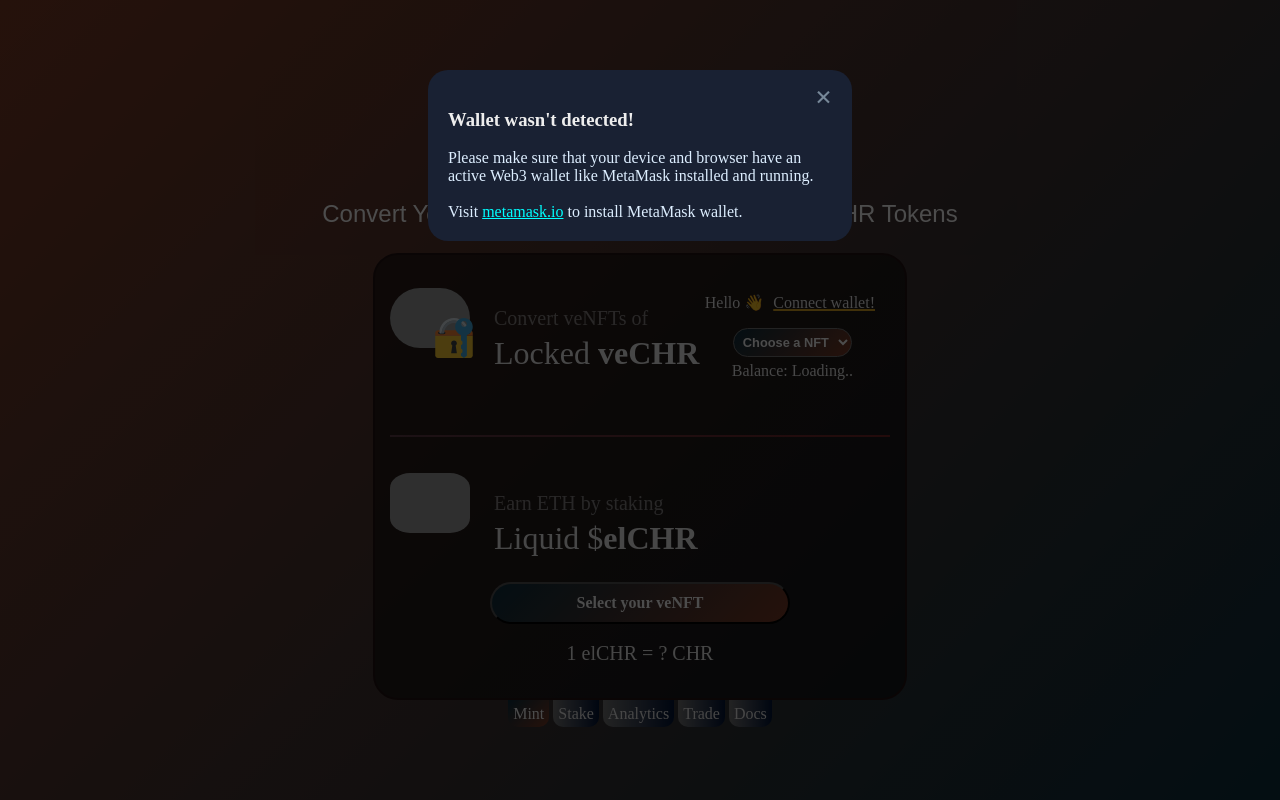
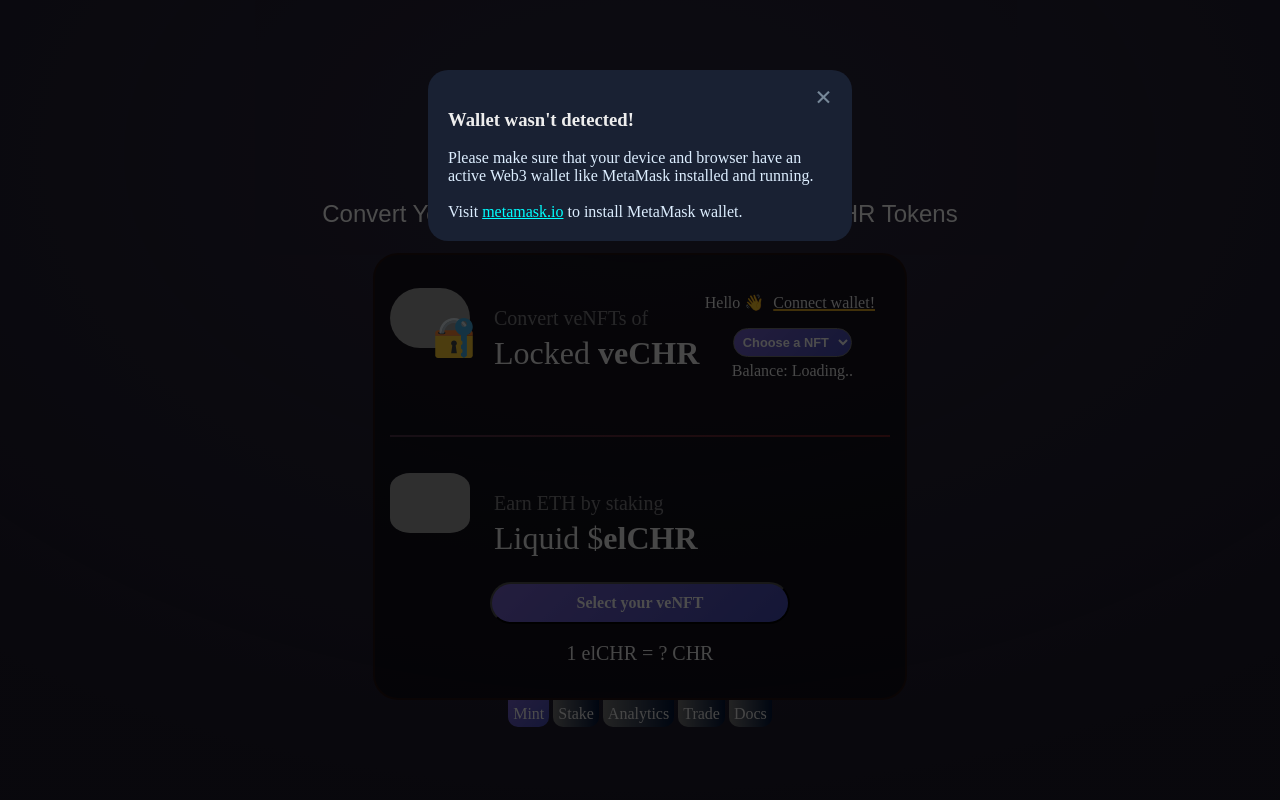
Before and after one commit to eliteness/el-chronos, a plain HTML site: page docs/index.html in a window 1280 px wide. Shown: the top 800 px of the page. Drawn offline with Linux system fonts and the light colour scheme; grey boxes are pictures that could not be loaded; a script that the page names is missing; a web font is replaced by a local one.

Commit message:
Update stylesheet to align with Chronos v2
Changes as submitted to discord

```diff
--- a/docs/e.css
+++ b/docs/e.css
@@ -13,11 +13,11 @@ body {
 	margin:0;
 }
 .equal-gradient {
-	background: -webkit-linear-gradient(315deg,#092e3e -2.82%,#873c24 108.06%);
+	background: -webkit-linear-gradient(315deg,#7963D0 -2.82%,#414BB5 108.06%);
 }
 
 .equal-gradient-white {
-    background: -webkit-linear-gradient(315deg,#092e3e -2.82%,#873c24 108.06%) !important;
+    background: -webkit-linear-gradient(315deg,#7963D0 -2.82%,#414BB5 108.06%) !important;
     color: white !important;
 	font-family: ;
 }
@@ -32,7 +32,7 @@ body {
 	background-position:;
 	background-size: 100% 100%;
 	background-blend-mode:  normal;*/
-	background:linear-gradient(315deg,#092e3e -2.82%,#873c24 108.06%);  background-size: 100%;
+	background:radial-gradient(80.62% 80.62% at 50% 19.38%,#2d283e .01%,rgba(26,23,40,.99) 100%);
 	background-size: 100%;
 	background-attachment: fixed;
 	color:#fff;
@@ -66,7 +66,7 @@ h1, h2 {
 }
 
 h1 span, h2 span {
-	background: -webkit-linear-gradient(top, #488, #f72);
+	background: -webkit-linear-gradient(top, #7963D0, #414BB5);
 	-webkit-background-clip: text;
 	-webkit-text-fill-color: transparent;
 }
```
